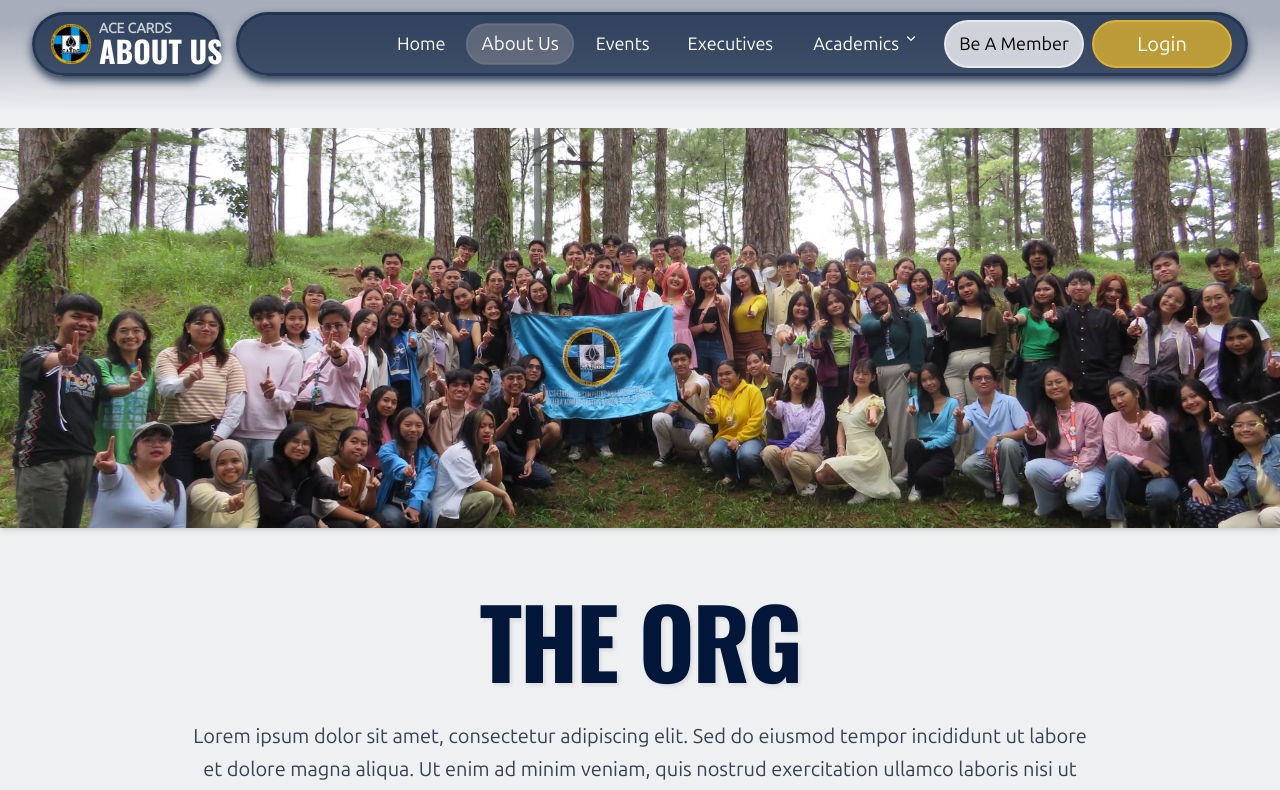
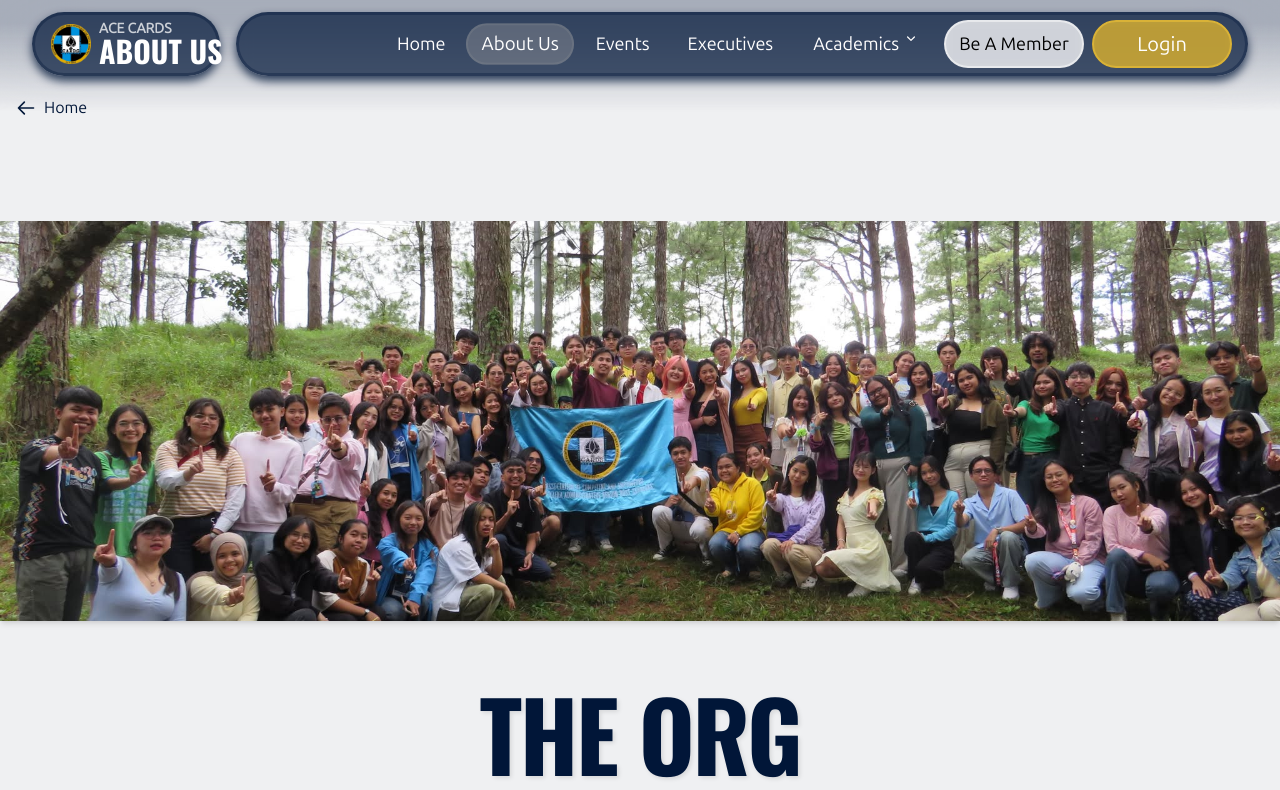
Before and after one commit to ACE-CARDS/project-tongitss, a Next.js app: page /about-us in a window 1280 px wide. Shown: the top 790 px of the page. Built offline with nearby package versions, Linux system fonts and the light colour scheme; no server answers.

Commit message:
feature(back button): Added back button to most pages

```diff
--- a/app/about-us/page.tsx
+++ b/app/about-us/page.tsx
@@ -1,5 +1,6 @@
 import NavBar from "@/components/navbar";
 import Footer from "@/components/footer";
+import BackButton from "@/components/backButton";
 
 import AboutOrg from "./about-org";
 import AboutMission from "./about-mission";
@@ -10,6 +11,9 @@ export default function AboutUs() {
     <div className="">
       <NavBar />
       <main className="">
+        <div className="container mx-auto py-8 px-4 max-w-7xl">
+          <BackButton />
+        </div>
         <AboutOrg />
         <AboutMission />
         <AboutMascot />
--- a/app/committee/page.tsx
+++ b/app/committee/page.tsx
@@ -3,12 +3,15 @@
 import NavBar from "@/components/navbar";
 import Footer from "@/components/footer";
 import Image from "next/image";
+import BackButton from "@/components/backButton";
 
 export default function Committee() {
   return (
     <div className="bg-gradient-to-br from-[#f8f9fa] to-[#eff0f2] text-[#141414] min-h-screen">
       <NavBar />
-
+              <div className="container mx-auto py-8 px-4 max-w-7xl">
+                <BackButton />
+              </div>
       <div className="m-5 w-250 mx-auto">
         <Image
           src="/images/committee-organization.png"
--- a/app/dashboard/page.tsx
+++ b/app/dashboard/page.tsx
@@ -6,10 +6,12 @@ import Footer from "@/components/footer";
 import Calendar from "@/components/calendar";
 import { createClient } from "@/lib/supabase/client";
 import AnnounceMemberCard from "@/components/announceMemberCard";
+import { useUser } from "@/components/context/userContext";
 
 const supabase = createClient();
 
 export default function Dashboard() {
+  const { user } = useUser();
   const [announcements, setAnnouncements] = useState<any[]>([]);
   const [loading, setLoading] = useState(true);
 
@@ -33,6 +35,8 @@ export default function Dashboard() {
     getAnnouncements();
   }, []);
 
+    console.log(user);
+
   return (
     <div className="bg-gradient-to-br from-[#f8f9fa] to-[#eff0f2] text-[#141414] min-h-screen">
       <NavBar />
@@ -44,7 +48,7 @@ export default function Dashboard() {
       <div className="rounded-xl bg-[f9f9f9] flex flex-col items-center justify-between md:flex-row w-[80%] mx-auto mt-8 mb-8 max-w-[1400px]">
         <div className="m-3 p-2">
           <h2 className="text-lg font-bold text-center md:text-left md:text-5xl">
-            Marionne T. Villagracia
+            {user ? `${user.user_metadata.name}` : "Welcome, Guest"}
           </h2>
           <p className="text-xs text-center md:text-left md:text-2xl md:mt-3">
             Internals Committee
--- a/app/events/page.tsx
+++ b/app/events/page.tsx
@@ -7,6 +7,7 @@ export default function EventsPage() {
   return (
     <div className="">
       <NavBar />
+
       <main>
         <EventsTimeline />
       </main>
```
